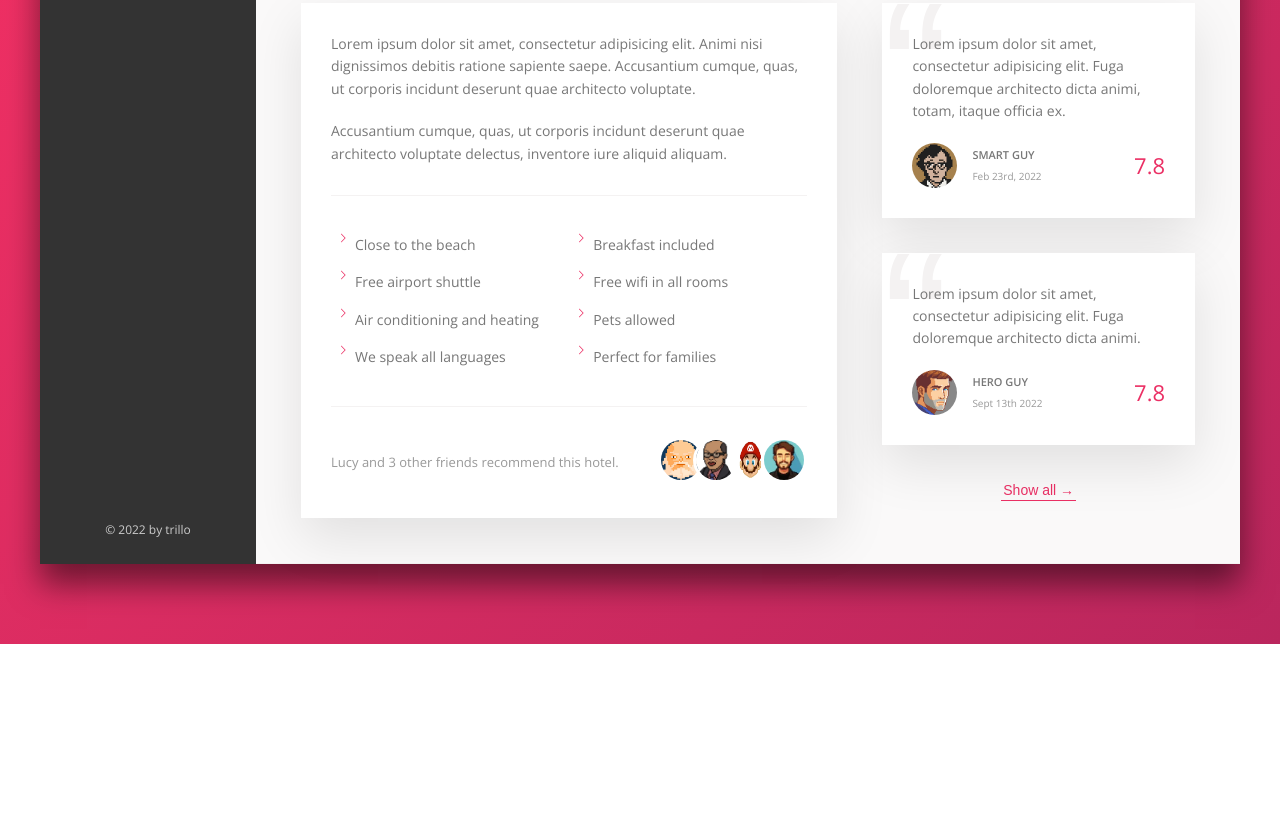
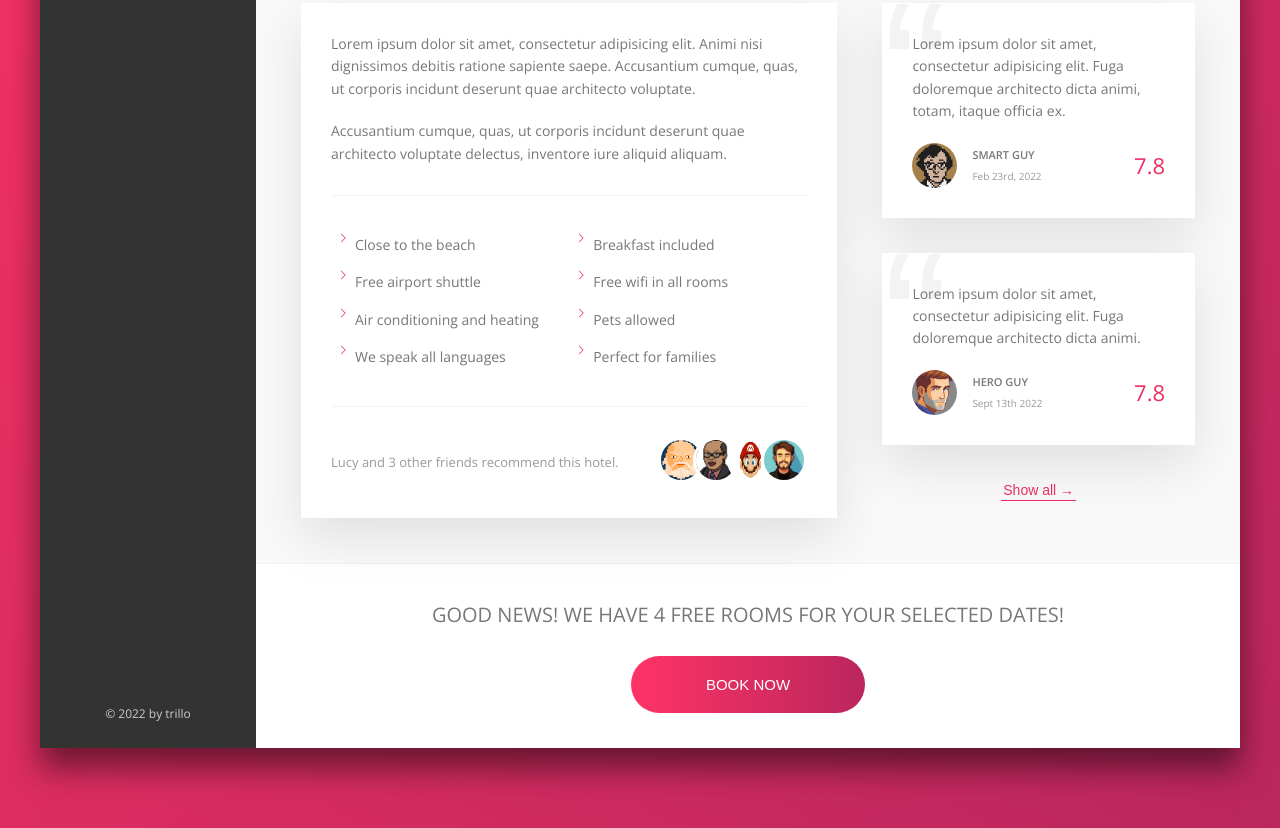
Before and after one commit to SalazarSDF/hotels_layout, a website: page index.html in a window 1280 px wide. Shown: the part 644-1472 px from the top of the page. Before the commit the page ends 1288 px from the top, so only its background shows below. Drawn offline with nearby package versions, Linux system fonts and the light colour scheme.

Commit message:
iplement: cta section

```diff
--- a/index.html
+++ b/index.html
@@ -238,6 +238,15 @@
               <button class="btn-inline">Show all <span>&rarr;</span></button>
             </div>
           </div>
+          <div class="cta">
+            <h2 class="cta__book-now">
+              Good news! We have 4 free rooms for your selected dates!
+            </h2>
+            <button class="btn">
+              <span class="btn__visible">Book now</span>
+              <span class="btn__invisible">Only 4 rooms left</span>
+            </button>
+          </div>
         </main>
       </div>
     </div>
--- a/sass/_components.scss
+++ b/sass/_components.scss
@@ -445,3 +445,75 @@
     z-index: 1;
   }
 }
+
+//////////////////////////////////
+// call to action
+.cta {
+  padding: 3.5rem 0;
+  text-align: center;
+
+  &__book-now {
+    font-size: 2rem;
+    font-weight: 300;
+    text-transform: uppercase;
+    margin-bottom: 2.5rem;
+  }
+}
+
+///////////////////////////////
+// btn
+.btn {
+  font-size: 1.5rem;
+  font-weight: 300;
+  text-transform: uppercase;
+  border-radius: 100px;
+  border: none;
+  background-image: linear-gradient(
+    to right,
+    var(--color-primary-light),
+    var(--color-primary-dark)
+  );
+  color: #fff;
+  position: relative;
+  overflow: hidden;
+  cursor: pointer;
+
+  & > * {
+    display: inline-block;
+    height: 100%;
+    width: 100%;
+    transition: all 0.2s;
+  }
+
+  &__visible {
+    padding: 2rem 7.5rem;
+  }
+
+  &__invisible {
+    position: absolute;
+    padding: 2rem;
+    left: 0;
+    top: -100%;
+  }
+
+  &:hover {
+    background-image: linear-gradient(
+      to left,
+      var(--color-primary-light),
+      var(--color-primary-dark)
+    );
+  }
+
+  &:hover &__visible {
+    transform: translateY(100%);
+  }
+
+  &:hover &__invisible {
+    top: 0;
+  }
+
+  &:focus {
+    outline: none;
+    animation: pulsate 1s infinite;
+  }
+}
```
Also changed, not shown: css/style.css.
